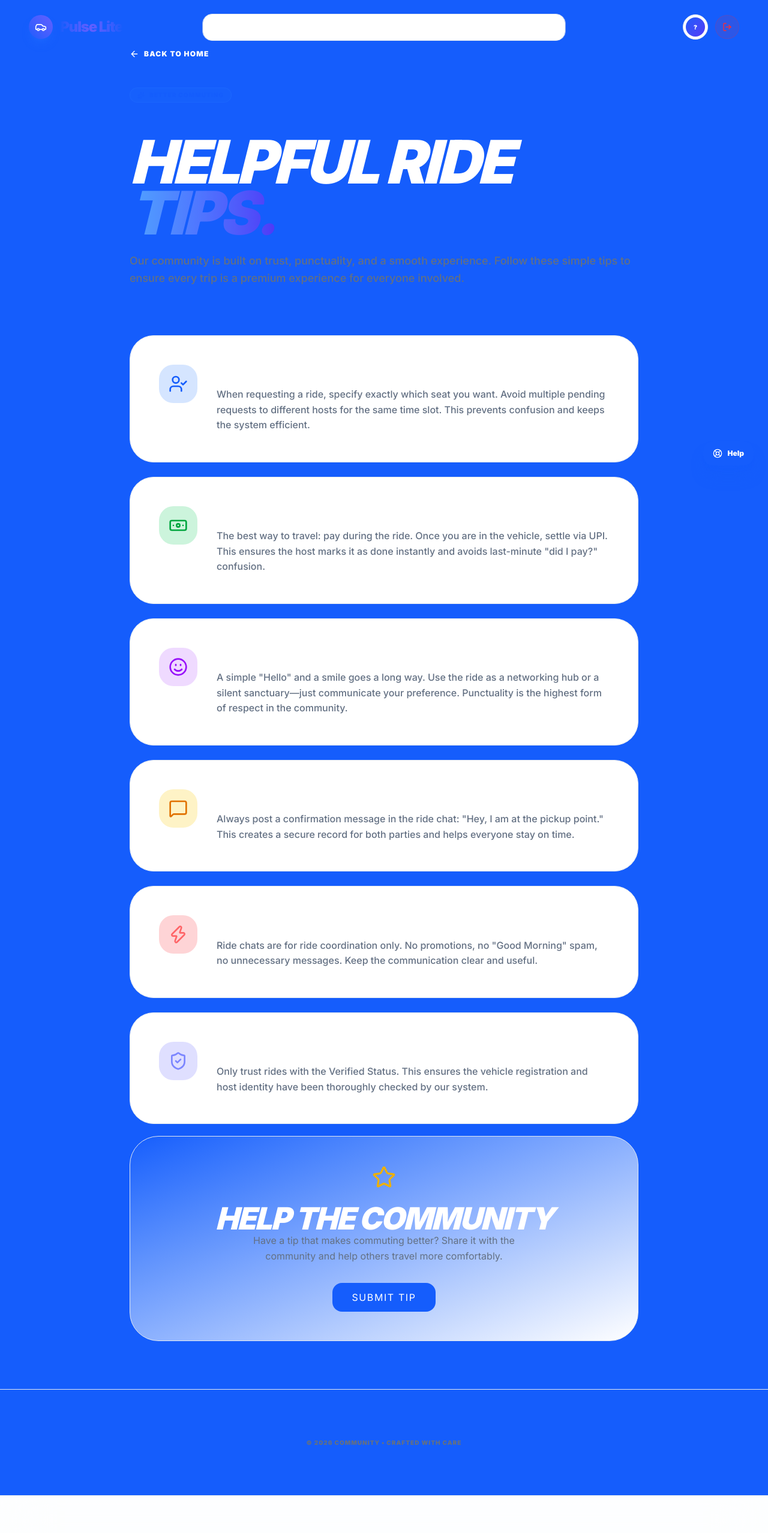
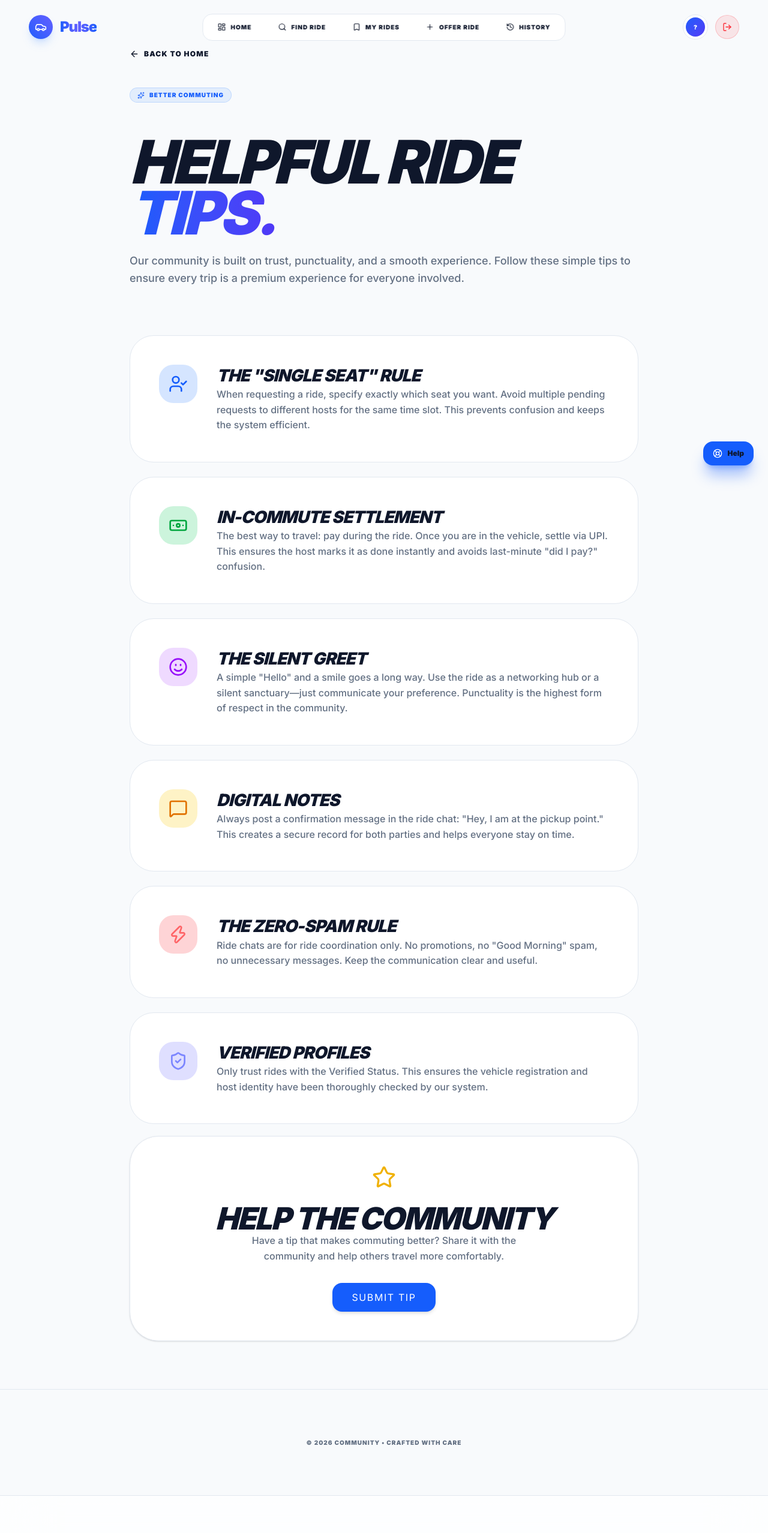
Before and after one commit to testedcode/ainori, a Next.js app in the folder eazyride-frontend/: page /hacks in a window 1280 px wide. Shown: the top 2556 px of the page at 60% size. Built offline with nearby package versions, Linux system fonts and the light colour scheme.

Commit message:
Fix hacks page legibility and set branding logo to Pulse

```diff
--- a/eazyride-frontend/src/app/hacks/page.tsx
+++ b/eazyride-frontend/src/app/hacks/page.tsx
@@ -48,11 +48,11 @@ export default function HacksPage() {
   ]
 
   return (
-    <div className="min-h-screen bg-blue-600 text-white selection:bg-blue-200">
+    <div className="min-h-screen bg-slate-50 text-slate-900 selection:bg-blue-200">
       <PulseNav />
 
       <main className="max-w-4xl mx-auto px-6 py-20">
-        <Link href="/" className="inline-flex items-center gap-2 text-slate-700 hover:text-slate-900 transition-colors mb-12 group">
+        <Link href="/" className="inline-flex items-center gap-2 text-slate-600 hover:text-slate-900 transition-colors mb-12 group">
           <ArrowLeft className="w-4 h-4 group-hover:-translate-x-1 transition-transform" />
           <span className="text-xs font-black uppercase tracking-widest">Back to Home</span>
         </Link>
@@ -61,11 +61,11 @@ export default function HacksPage() {
           <div className="inline-flex items-center gap-2 px-3 py-1 bg-blue-500/10 border border-blue-500/20 rounded-lg text-blue-600 text-[10px] font-black uppercase tracking-widest mb-6">
             <Sparkles className="w-3 h-3" /> BETTER COMMUTING
           </div>
-          <h1 className="text-5xl md:text-7xl font-black tracking-tighter italic uppercase italic leading-none mb-8">
+          <h1 className="text-5xl md:text-7xl font-black tracking-tighter uppercase italic leading-none mb-8 text-slate-900">
             HELPFUL RIDE<br />
-            <span className="text-transparent bg-clip-text bg-gradient-to-r from-blue-400 to-indigo-600">TIPS.</span>
+            <span className="text-transparent bg-clip-text bg-gradient-to-r from-blue-600 to-indigo-600">TIPS.</span>
           </h1>
-          <p className="text-slate-700 text-lg leading-relaxed font-medium">
+          <p className="text-slate-600 text-lg leading-relaxed font-medium">
             Our community is built on trust, punctuality, and a smooth experience.
             Follow these simple tips to ensure every trip is a premium experience for everyone involved.
           </p>
@@ -73,14 +73,14 @@ export default function HacksPage() {
 
         <div className="space-y-6">
           {hacks.map((hack, i) => (
-            <div key={i} className="group bg-white border border-slate-200 rounded-[2.5rem] p-8 md:p-12 hover:bg-slate-50 transition-all">
+            <div key={i} className="group bg-white border border-slate-200 rounded-[2.5rem] p-8 md:p-12 hover:bg-slate-50 hover:border-slate-300 transition-all hover:shadow-xl">
               <div className="flex flex-col md:flex-row gap-8 items-start">
                 <div className={`w-16 h-16 rounded-3xl flex items-center justify-center flex-shrink-0 group-hover:scale-110 transition-transform ${hack.color}`}>
                   <hack.icon className="w-8 h-8" />
                 </div>
                 <div>
-                  <h3 className="text-2xl font-black mb-4 uppercase tracking-tight">{hack.title}</h3>
-                  <p className="text-slate-700 leading-relaxed font-medium">
+                  <h3 className="text-2xl font-black mb-4 uppercase tracking-tight text-slate-900">{hack.title}</h3>
+                  <p className="text-slate-600 leading-relaxed font-medium">
                     {hack.desc}
                   </p>
                 </div>
@@ -89,16 +89,16 @@ export default function HacksPage() {
           ))}
         </div>
 
-        <div className="mt-20 p-12 bg-gradient-to-br from-blue-600/20 to-white border border-slate-200 rounded-[3rem] text-center">
+        <div className="mt-20 p-12 bg-white border border-slate-200 rounded-[3rem] text-center shadow-sm">
           <Star className="w-10 h-10 text-yellow-500 mx-auto mb-6 animate-pulse" />
-          <h2 className="text-2xl font-black mb-4 uppercase">Help the Community</h2>
-          <p className="text-slate-700 mb-8 max-w-lg mx-auto">Have a tip that makes commuting better? Share it with the community and help others travel more comfortably.</p>
-          <button className="bg-blue-600 text-white px-8 py-3 rounded-2xl text-[10px] font-black uppercase tracking-widest hover:bg-slate-200 transition-all">Submit Tip</button>
+          <h2 className="text-2xl font-black mb-4 uppercase text-slate-900">Help the Community</h2>
+          <p className="text-slate-600 mb-8 max-w-lg mx-auto font-medium">Have a tip that makes commuting better? Share it with the community and help others travel more comfortably.</p>
+          <button className="bg-blue-600 text-white px-8 py-3 rounded-2xl text-[10px] font-black uppercase tracking-widest hover:bg-blue-500 transition-all shadow-md active:scale-95">Submit Tip</button>
         </div>
       </main>
 
       <footer className="py-20 border-t border-slate-200 text-center">
-        <p className="text-[10px] font-black text-slate-700 uppercase tracking-widest">© 2026 COMMUNITY • CRAFTED WITH CARE</p>
+        <p className="text-[10px] font-black text-slate-500 uppercase tracking-widest">© 2026 COMMUNITY • CRAFTED WITH CARE</p>
       </footer>
     </div>
   )
--- a/eazyride-frontend/src/app/login/page.tsx
+++ b/eazyride-frontend/src/app/login/page.tsx
@@ -211,7 +211,7 @@ export default function LoginPage() {
           <div className="w-12 h-12 bg-gradient-to-tr from-blue-600 to-indigo-500 rounded-2xl flex items-center justify-center shadow-lg shadow-blue-500/30">
             <Car className="w-7 h-7 text-white" />
           </div>
-          <span className="text-4xl font-black tracking-tight bg-clip-text text-transparent bg-gradient-to-r from-blue-600 via-indigo-500 to-blue-600">Pulse Lite</span>
+          <span className="text-4xl font-black tracking-tight bg-clip-text text-transparent bg-gradient-to-r from-blue-600 via-indigo-500 to-blue-600">Pulse</span>
         </div>
 
         {/* Card */}
@@ -270,7 +270,7 @@ export default function LoginPage() {
           </form>
 
           <p className="text-center text-sm text-slate-700 mt-6">
-            New to Pulse Lite?{' '}
+            New to Pulse?{' '}
             <Link href="/register" className="text-blue-600 hover:text-blue-300 font-bold transition-colors">
               Create account
             </Link>
--- a/eazyride-frontend/src/app/page.tsx
+++ b/eazyride-frontend/src/app/page.tsx
@@ -76,7 +76,7 @@ export default function HomePage() {
               <Car className="w-6 h-6 text-slate-900 relative z-10" />
             </div>
             <div className="flex flex-col text-left">
-              <span className="text-xl font-black tracking-tighter leading-none">Pulse Lite</span>
+              <span className="text-xl font-black tracking-tighter leading-none">Pulse</span>
               <span className="text-[8px] font-black tracking-[0.3em] text-blue-600 uppercase">Simple & Shared</span>
             </div>
           </Link>
--- a/eazyride-frontend/src/components/PulseNav.tsx
+++ b/eazyride-frontend/src/components/PulseNav.tsx
@@ -71,7 +71,7 @@ export default function PulseNav({ adminMode = false }: { adminMode?: boolean })
             <div className="w-10 h-10 bg-gradient-to-tr from-blue-600 to-indigo-500 rounded-xl flex items-center justify-center shadow-lg shadow-blue-500/20 group-hover:scale-110 transition-transform duration-500">
               <Car className="w-5 h-5 text-white" />
             </div>
-            <span className="text-2xl font-black tracking-tighter bg-clip-text text-transparent bg-gradient-to-r from-blue-600 via-indigo-500 to-blue-600">Pulse Lite</span>
+            <span className="text-2xl font-black tracking-tighter bg-clip-text text-transparent bg-gradient-to-r from-blue-600 via-indigo-500 to-blue-600">Pulse</span>
           </Link>
 
           {/* Navigation Pill - Centered */}
@@ -143,7 +143,7 @@ export default function PulseNav({ adminMode = false }: { adminMode?: boolean })
            <div className="w-8 h-8 bg-blue-600 rounded-xl flex items-center justify-center shadow-lg shadow-blue-600/20">
              <Car className="w-4.5 h-4.5 text-white" />
            </div>
-           <span className="text-lg font-black tracking-tighter text-slate-900 italic">Pulse Lite</span>
+           <span className="text-lg font-black tracking-tighter text-slate-900 italic">Pulse</span>
         </Link>
 
         <div className="flex items-center gap-3">
```
